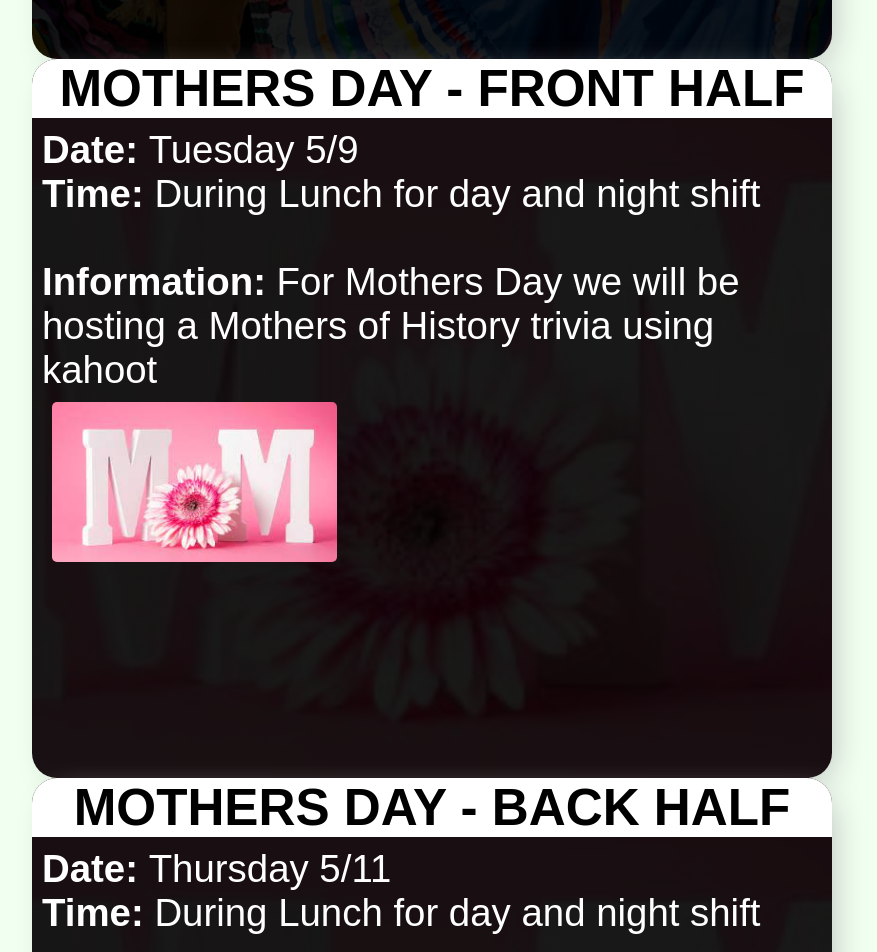
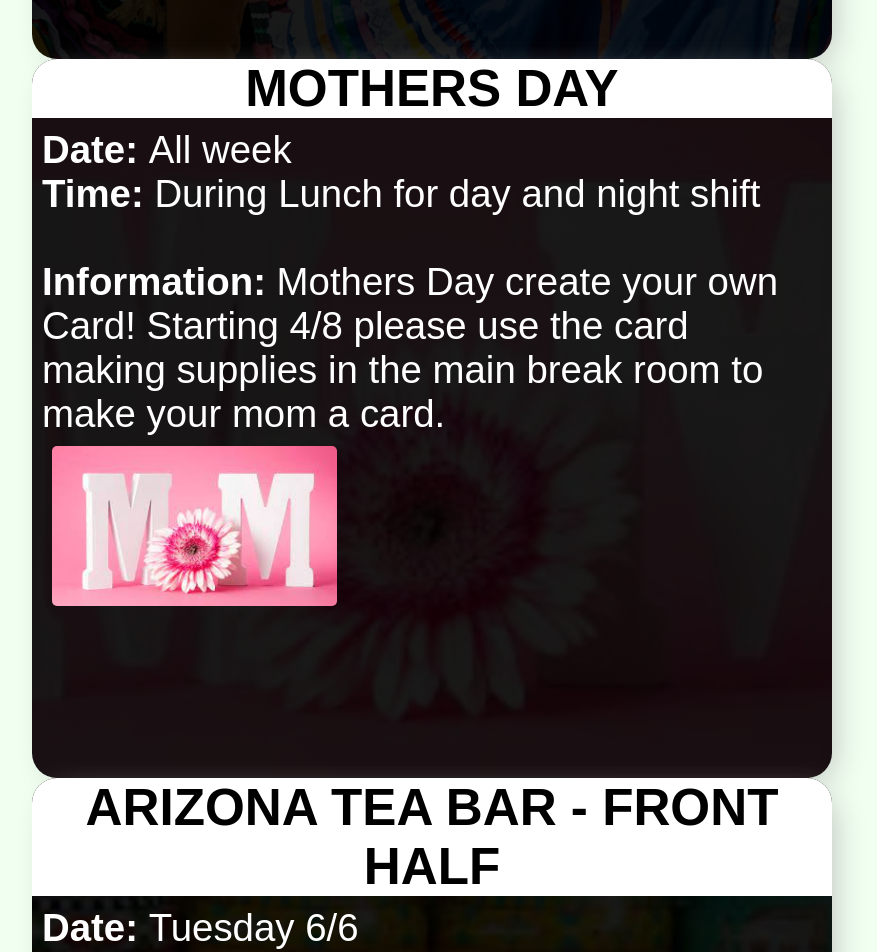
Before and after one commit to ryanqfleming/smf7event, a Vue app: page / in a window 1280 px wide. Shown: the part 5139-6091 px from the top of the page, without its empty margins (208-1085 px from the left). Built offline with nearby package versions, Linux system fonts and the light colour scheme.

Commit message:
updated mothers day

```diff
--- a/src/App.vue
+++ b/src/App.vue
@@ -98,19 +98,9 @@ import HelloWorld from './components/HelloWorld.vue'
           },
           {
             id:'5',
-            name: 'MOTHERS DAY - FRONT HALF',
-            date: '2023-05-09',
-            dateText: 'Tuesday 5/9',
-            img: 'images/mom.jfif',
-            color: 'brown',
-            details: 'For Mothers Day we will be hosting a Mothers of History trivia using kahoot',
-            time: 'During Lunch for day and night shift'
-          },
-          {
-            id:'5',
-            name: 'MOTHERS DAY - BACK HALF',
+            name: 'MOTHERS DAY',
             date: '2023-05-11',
-            dateText: 'Thursday 5/11',
+            dateText: 'All week',
             img: 'images/mom.jfif',
             color: 'brown',
             details: 'Mothers Day create your own Card! Starting 4/8 please use the card making supplies in the main break room to make your mom a card.',
```
